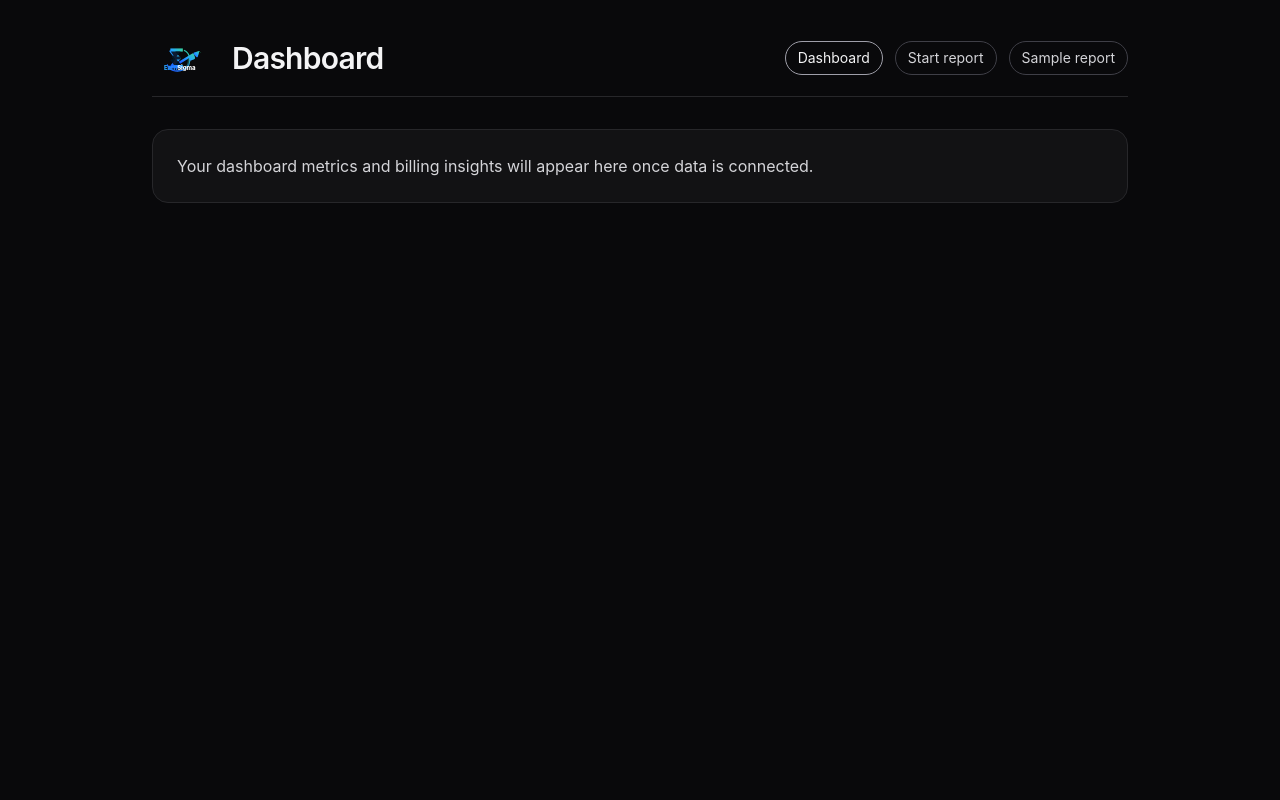
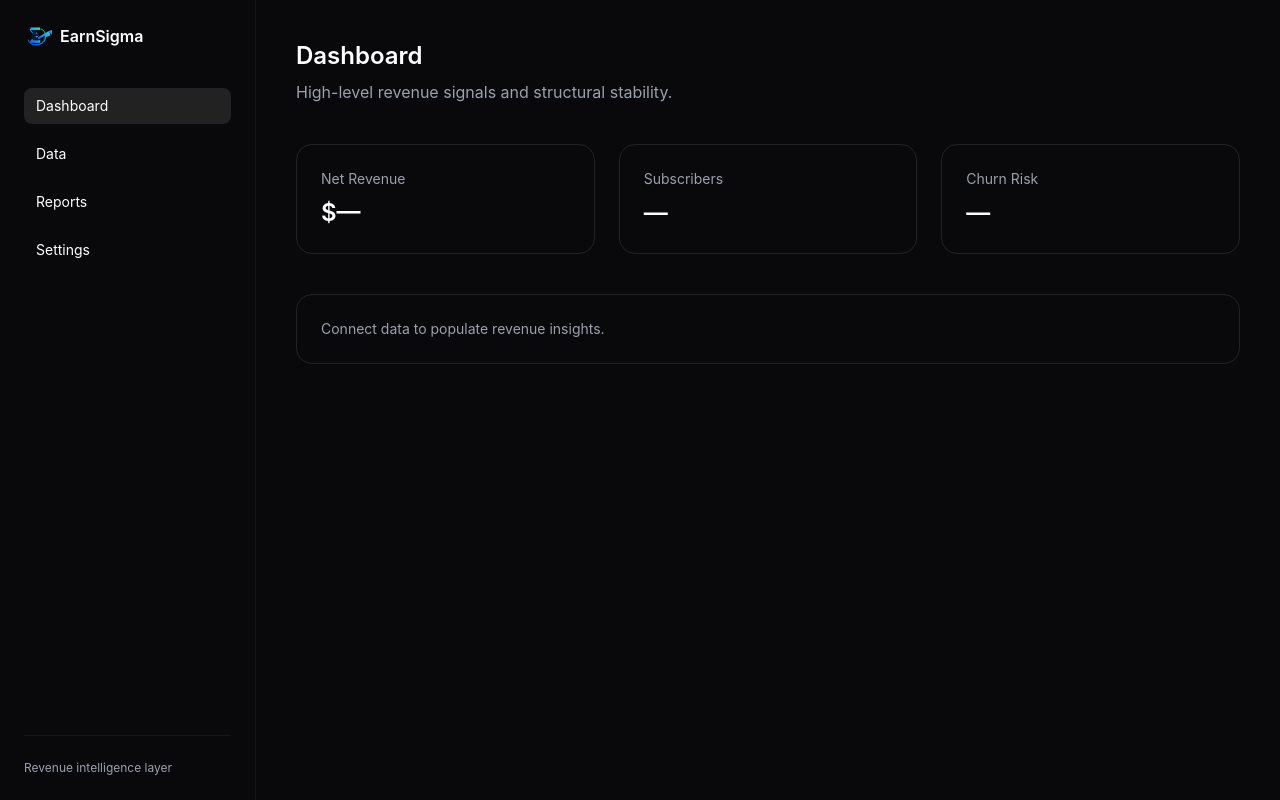
Before and after one commit to Rudolf4265/earnsignal-web, a Next.js app: page /app in a window 1280 px wide. Built offline with nearby package versions, Linux system fonts and the light colour scheme; sample sign-in values are in the browser's storage.

Commit message:
Add authenticated app shell and dashboard-first routing

```diff
--- a/app/(app)/_components/app-shell.tsx
+++ b/app/(app)/_components/app-shell.tsx
@@ -7,8 +7,9 @@ import { BRAND_NAME } from "@/src/lib/brand";
 
 const navLinks = [
   { href: "/app", label: "Dashboard" },
-  { href: "/app/upload", label: "Start report" },
-  { href: "/app/report/demo", label: "Sample report" },
+  { href: "/app/upload", label: "Data" },
+  { href: "/app/report", label: "Reports" },
+  { href: "/app/settings", label: "Settings" },
 ];
 
 export function AppShell({
--- a/app/(app)/app/page.tsx
+++ b/app/(app)/app/page.tsx
@@ -1,9 +1,35 @@
-import { AppShell } from "../_components/app-shell";
+export default function DashboardPage() {
+  return (
+    <div className="space-y-10">
+      <div>
+        <h1 className="text-2xl font-semibold">Dashboard</h1>
+        <p className="text-gray-400 mt-2">
+          High-level revenue signals and structural stability.
+        </p>
+      </div>
 
-export default function AppDashboardPage() {
-  return (
-    <AppShell title="Dashboard">
-      <p className="text-zinc-300">Your dashboard metrics and billing insights will appear here once data is connected.</p>
-    </AppShell>
+      <div className="grid grid-cols-1 md:grid-cols-3 gap-6">
+        <div className="rounded-2xl border border-white/10 bg-navy-900 p-6">
+          <p className="text-sm text-gray-400">Net Revenue</p>
+          <p className="text-2xl font-semibold mt-2">$—</p>
+        </div>
+
+        <div className="rounded-2xl border border-white/10 bg-navy-900 p-6">
+          <p className="text-sm text-gray-400">Subscribers</p>
+          <p className="text-2xl font-semibold mt-2">—</p>
+        </div>
+
+        <div className="rounded-2xl border border-white/10 bg-navy-900 p-6">
+          <p className="text-sm text-gray-400">Churn Risk</p>
+          <p className="text-2xl font-semibold mt-2">—</p>
+        </div>
+      </div>
+
+      <div className="rounded-2xl border border-white/10 bg-navy-900 p-6">
+        <p className="text-sm text-gray-400">
+          Connect data to populate revenue insights.
+        </p>
+      </div>
+    </div>
   );
 }
--- a/app/(app)/app/report/[id]/page.tsx
+++ b/app/(app)/app/report/[id]/page.tsx
@@ -1,11 +1,10 @@
-import { AppShell } from "../../../_components/app-shell";
-
 export default async function ReportPage({ params }: { params: Promise<{ id: string }> }) {
   const { id } = await params;
 
   return (
-    <AppShell title={`Report ${id}`}>
-      <p className="text-zinc-300">Report details for this analysis are being prepared.</p>
-    </AppShell>
+    <div className="space-y-4">
+      <h1 className="text-2xl font-semibold">Report {id}</h1>
+      <p className="text-gray-400">Report details for this analysis are being prepared.</p>
+    </div>
   );
 }
--- /dev/null
+++ b/app/(app)/app/report/page.tsx
@@ -0,0 +1,13 @@
+import Link from "next/link";
+
+export default function ReportsPage() {
+  return (
+    <div className="space-y-4">
+      <h1 className="text-2xl font-semibold">Reports</h1>
+      <p className="text-gray-400">Choose a report to review analysis details.</p>
+      <Link href="/app/report/demo" className="inline-block rounded-lg bg-white/10 px-4 py-2 hover:bg-white/15 transition">
+        Open sample report
+      </Link>
+    </div>
+  );
+}
--- /dev/null
+++ b/app/(app)/app/settings/page.tsx
@@ -0,0 +1,8 @@
+export default function SettingsPage() {
+  return (
+    <div className="space-y-4">
+      <h1 className="text-2xl font-semibold">Settings</h1>
+      <p className="text-gray-400">Workspace and account settings will appear here.</p>
+    </div>
+  );
+}
--- a/app/(app)/app/upload/page.tsx
+++ b/app/(app)/app/upload/page.tsx
@@ -1,9 +1,10 @@
-import { AppShell } from "../../_components/app-shell";
-
 export default function UploadPage() {
   return (
-    <AppShell title="Upload data">
-      <p className="text-zinc-300">Connect your data source to begin generating a revenue intelligence report.</p>
-    </AppShell>
+    <div className="space-y-4">
+      <h1 className="text-2xl font-semibold">Data</h1>
+      <p className="text-gray-400">
+        Connect your data source to begin generating a revenue intelligence report.
+      </p>
+    </div>
   );
 }
--- /dev/null
+++ b/app/(app)/layout.tsx
@@ -0,0 +1,72 @@
+"use client";
+
+import Image from "next/image";
+import Link from "next/link";
+import { usePathname, useRouter } from "next/navigation";
+import { useEffect } from "react";
+
+const navLinks = [
+  { href: "/app", label: "Dashboard" },
+  { href: "/app/upload", label: "Data" },
+  { href: "/app/report", label: "Reports" },
+  { href: "/app/settings", label: "Settings" },
+];
+
+export default function AppLayout({ children }: { children: React.ReactNode }) {
+  const router = useRouter();
+  const pathname = usePathname();
+  const token =
+    typeof window === "undefined" ? null : localStorage.getItem("supabase.auth.token");
+
+  useEffect(() => {
+    if (!token) {
+      router.replace("/login");
+    }
+  }, [router, token]);
+
+  if (!token) {
+    return null;
+  }
+
+  return (
+    <div className="min-h-screen bg-navy-950 flex text-white">
+      <aside className="w-64 border-r border-white/5 bg-navy-900 p-6 flex flex-col">
+        <Link href="/" className="flex items-center gap-2 mb-10">
+          <Image
+            src="/brand/earnsigma-mark.svg"
+            alt="EarnSigma"
+            width={28}
+            height={28}
+          />
+          <span className="font-semibold">EarnSigma</span>
+        </Link>
+
+        <nav className="space-y-3 text-sm">
+          {navLinks.map((link) => {
+            const isActive =
+              pathname === link.href ||
+              (link.href !== "/app" && pathname.startsWith(link.href));
+
+            return (
+              <Link
+                key={link.href}
+                href={link.href}
+                className={`block px-3 py-2 rounded-lg transition ${
+                  isActive ? "bg-white/10" : "hover:bg-white/5"
+                }`}
+              >
+                {link.label}
+              </Link>
+            );
+          })}
+        </nav>
+
+        <div className="mt-auto pt-6 border-t border-white/5 text-xs text-gray-400">
+          Revenue intelligence layer
+        </div>
+      </aside>
+
+      <main className="flex-1 p-10">{children}</main>
+    </div>
+  );
+}
--- a/app/(marketing)/page.tsx
+++ b/app/(marketing)/page.tsx
@@ -1,5 +1,9 @@
+"use client";
+
 import Image from "next/image";
 import Link from "next/link";
+import { useRouter } from "next/navigation";
+import { useEffect } from "react";
 import { MarketingShell } from "./_components/marketing-shell";
 import { appBaseUrl } from "@/src/lib/urls";
 
@@ -19,6 +23,20 @@ const features = [
 ];
 
 export default function MarketingHomePage() {
+  const router = useRouter();
+  const token =
+    typeof window === "undefined" ? null : localStorage.getItem("supabase.auth.token");
+
+  useEffect(() => {
+    if (token) {
+      router.replace("/app");
+    }
+  }, [router, token]);
+
+  if (token) {
+    return null;
+  }
+
   return (
     <MarketingShell>
       <section className="py-28 lg:py-36">
```
